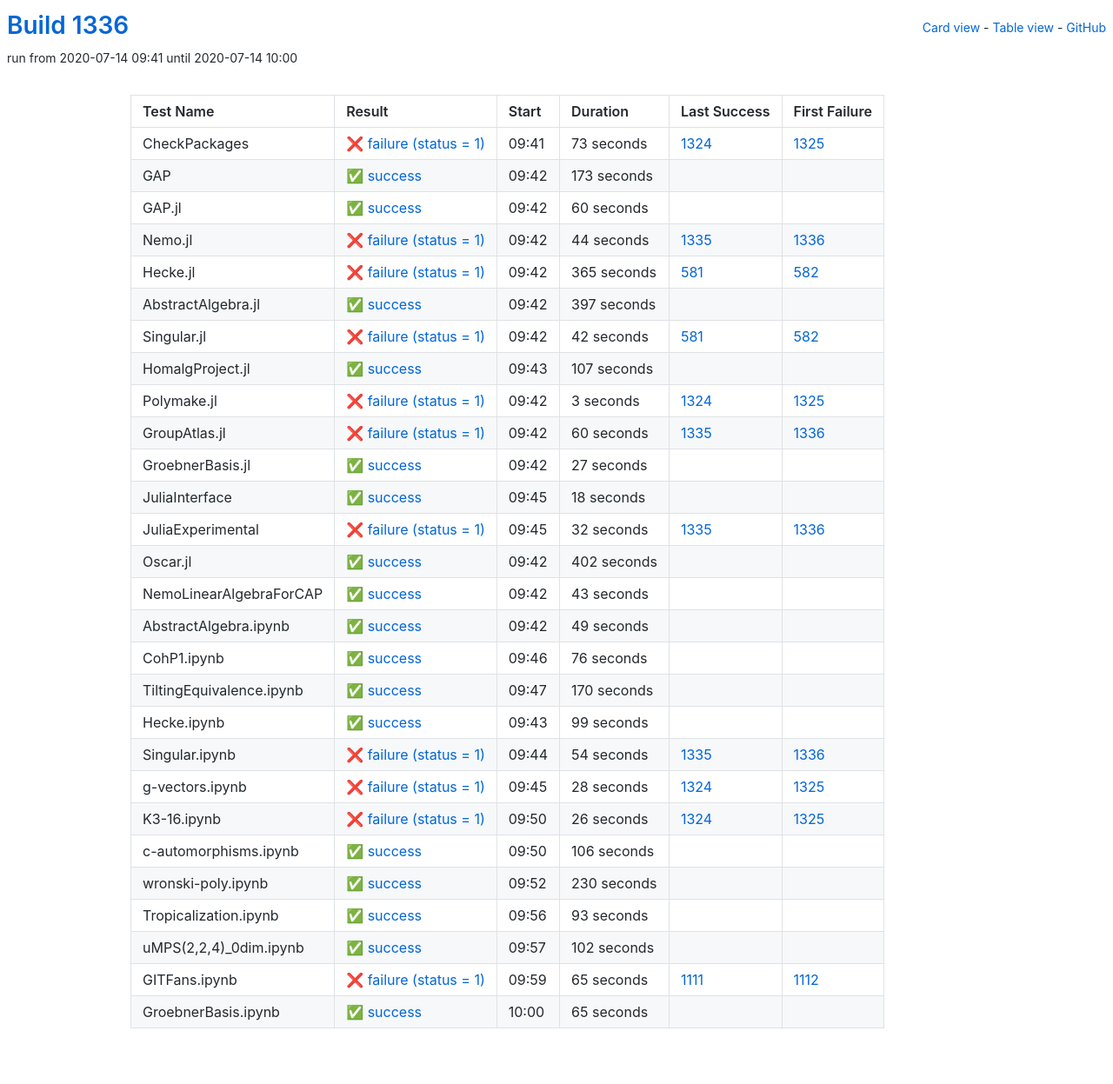
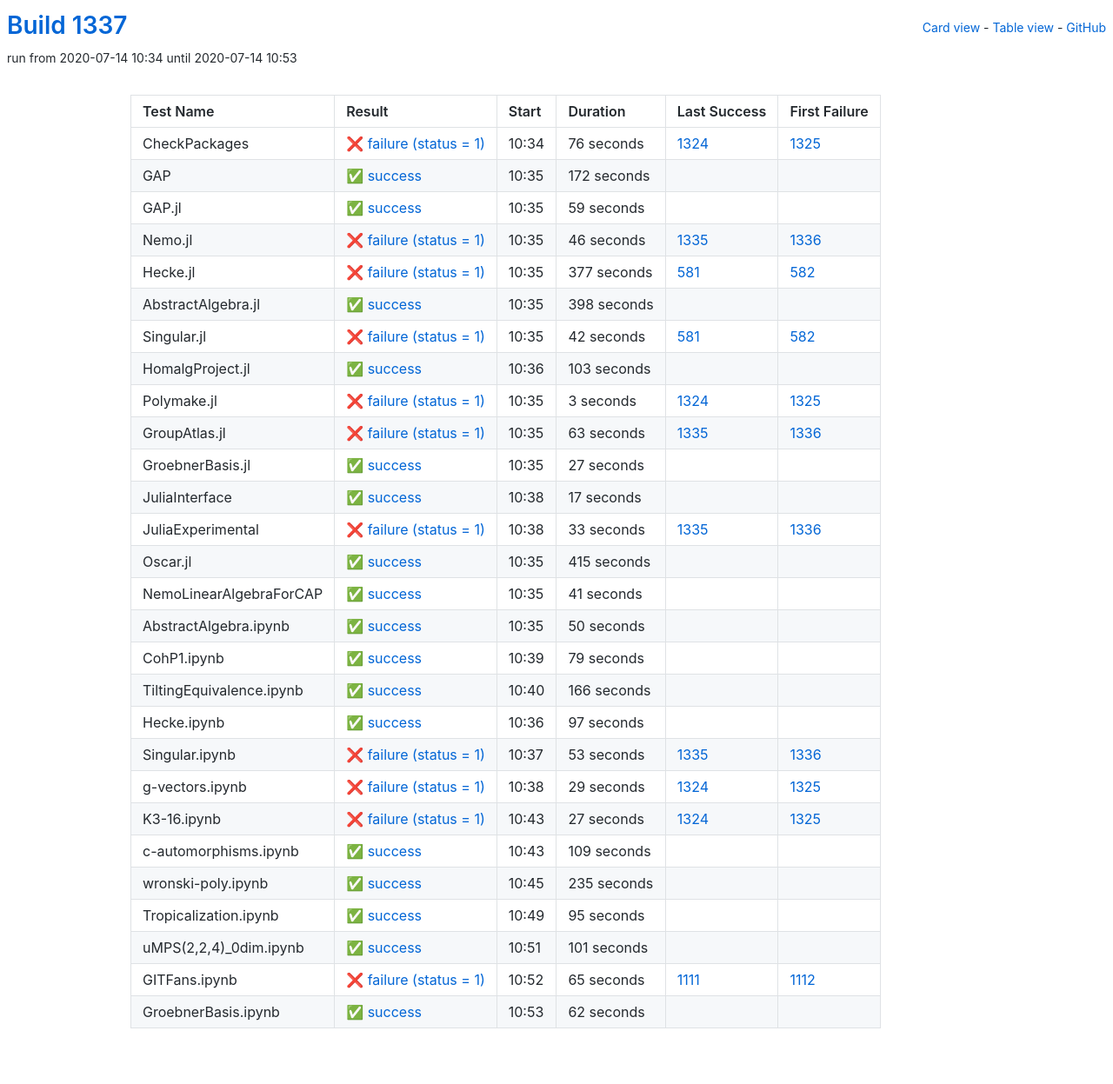
Before and after one commit to oscar-system/oscar-ci-status-1.4, a Jekyll site: the page built from table.html, in a window 1280 px wide. Shown: the whole page at 87% size. Built offline with Jekyll 4.4.1, drawn with Linux system fonts in a browser that asks for light colours.

Commit message:
Build #1337

```diff
--- a/_data/ci.yml
+++ b/_data/ci.yml
@@ -1,6 +1,6 @@
 ---
-build: 1336
-build_url: https://oscarci.mathematik.uni-kl.de/job/oscar-julia-1.4/1336/
+build: 1337
+build_url: https://oscarci.mathematik.uni-kl.de/job/oscar-julia-1.4/1337/
 job: oscar-julia-1.4
 organization: oscar-system
 repo: oscar-ci-status-1.4
@@ -8,80 +8,80 @@ repourl: https://github.com/oscar-system/oscar-ci-status-1.4
 tests:
 - name: CheckPackages
   id: checkpackages
-  log: https://oscarci.mathematik.uni-kl.de/job/oscar-julia-1.4/1336/artifact/logs/build-1336/CheckPackages.log
-  start: 2020-07-14 09:41
+  log: https://oscarci.mathematik.uni-kl.de/job/oscar-julia-1.4/1337/artifact/logs/build-1337/CheckPackages.log
+  start: 2020-07-14 10:34
   success: false
   exitcode: 1
   status: failure
-  duration: 73
+  duration: 76
   last_success: 1324
   last_success_url: https://oscarci.mathematik.uni-kl.de/job/oscar-julia-1.4/1324/
   first_failure: 1325
   first_failure_url: https://oscarci.mathematik.uni-kl.de/job/oscar-julia-1.4/1325/
 - name: GAP
   id: gap
-  log: https://oscarci.mathematik.uni-kl.de/job/oscar-julia-1.4/1336/artifact/logs/build-1336/GAP.log
-  start: 2020-07-14 09:42
+  log: https://oscarci.mathematik.uni-kl.de/job/oscar-julia-1.4/1337/artifact/logs/build-1337/GAP.log
+  start: 2020-07-14 10:35
   success: true
   exitcode: 0
   status: success
-  duration: 173
+  duration: 172
   last_success: false
   last_success_url:
   first_failure: false
   first_failure_url:
 - name: GAP.jl
   id: gap-jl
-  log: https://oscarci.mathematik.uni-kl.de/job/oscar-julia-1.4/1336/artifact/logs/build-1336/GAP.jl.log
-  start: 2020-07-14 09:42
+  log: https://oscarci.mathematik.uni-kl.de/job/oscar-julia-1.4/1337/artifact/logs/build-1337/GAP.jl.log
+  start: 2020-07-14 10:35
   success: true
   exitcode: 0
   status: success
-  duration: 60
+  duration: 59
   last_success: false
   last_success_url:
   first_failure: false
   first_failure_url:
 - name: Nemo.jl
   id: nemo-jl
-  log: https://oscarci.mathematik.uni-kl.de/job/oscar-julia-1.4/1336/artifact/logs/build-1336/Nemo.jl.log
-  start: 2020-07-14 09:42
+  log: https://oscarci.mathematik.uni-kl.de/job/oscar-julia-1.4/1337/artifact/logs/build-1337/Nemo.jl.log
+  start: 2020-07-14 10:35
   success: false
   exitcode: 1
   status: failure
-  duration: 44
+  duration: 46
   last_success: 1335
   last_success_url: https://oscarci.mathematik.uni-kl.de/job/oscar-julia-1.4/1335/
   first_failure: 1336
   first_failure_url: https://oscarci.mathematik.uni-kl.de/job/oscar-julia-1.4/1336/
 - name: Hecke.jl
   id: hecke-jl
-  log: https://oscarci.mathematik.uni-kl.de/job/oscar-julia-1.4/1336/artifact/logs/build-1336/Hecke.jl.log
-  start: 2020-07-14 09:42
+  log: https://oscarci.mathematik.uni-kl.de/job/oscar-julia-1.4/1337/artifact/logs/build-1337/Hecke.jl.log
+  start: 2020-07-14 10:35
   success: false
   exitcode: 1
   status: failure
-  duration: 365
+  duration: 377
   last_success: 581
   last_success_url: https://oscarci.mathematik.uni-kl.de/job/oscar-julia-1.4/581/
   first_failure: 582
   first_failure_url: https://oscarci.mathematik.uni-kl.de/job/oscar-julia-1.4/582/
 - name: AbstractAlgebra.jl
   id: abstractalgebra-jl
-  log: https://oscarci.mathematik.uni-kl.de/job/oscar-julia-1.4/1336/artifact/logs/build-1336/AbstractAlgebra.jl.log
-  start: 2020-07-14 09:42
+  log: https://oscarci.mathematik.uni-kl.de/job/oscar-julia-1.4/1337/artifact/logs/build-1337/AbstractAlgebra.jl.log
+  start: 2020-07-14 10:35
   success: true
   exitcode: 0
   status: success
-  duration: 397
+  duration: 398
   last_success: false
   last_success_url:
   first_failure: false
   first_failure_url:
 - name: Singular.jl
   id: singular-jl
-  log: https://oscarci.mathematik.uni-kl.de/job/oscar-julia-1.4/1336/artifact/logs/build-1336/Singular.jl.log
-  start: 2020-07-14 09:42
+  log: https://oscarci.mathematik.uni-kl.de/job/oscar-julia-1.4/1337/artifact/logs/build-1337/Singular.jl.log
+  start: 2020-07-14 10:35
   success: false
   exitcode: 1
   status: failure
@@ -92,20 +92,20 @@ tests:
   first_failure_url: https://oscarci.mathematik.uni-kl.de/job/oscar-julia-1.4/582/
 - name: HomalgProject.jl
   id: homalgproject-jl
-  log: https://oscarci.mathematik.uni-kl.de/job/oscar-julia-1.4/1336/artifact/logs/build-1336/HomalgProject.jl.log
-  start: 2020-07-14 09:43
+  log: https://oscarci.mathematik.uni-kl.de/job/oscar-julia-1.4/1337/artifact/logs/build-1337/HomalgProject.jl.log
+  start: 2020-07-14 10:36
   success: true
   exitcode: 0
   status: success
-  duration: 107
+  duration: 103
   last_success: false
   last_success_url:
   first_failure: false
   first_failure_url:
 - name: Polymake.jl
   id: polymake-jl
-  log: https://oscarci.mathematik.uni-kl.de/job/oscar-julia-1.4/1336/artifact/logs/build-1336/Polymake.jl.log
-  start: 2020-07-14 09:42
+  log: https://oscarci.mathematik.uni-kl.de/job/oscar-julia-1.4/1337/artifact/logs/build-1337/Polymake.jl.log
+  start: 2020-07-14 10:35
   success: false
   exitcode: 1
   status: failure
@@ -116,20 +116,20 @@ tests:
   first_failure_url: https://oscarci.mathematik.uni-kl.de/job/oscar-julia-1.4/1325/
 - name: GroupAtlas.jl
   id: groupatlas-jl
-  log: https://oscarci.mathematik.uni-kl.de/job/oscar-julia-1.4/1336/artifact/logs/build-1336/GroupAtlas.jl.log
-  start: 2020-07-14 09:42
+  log: https://oscarci.mathematik.uni-kl.de/job/oscar-julia-1.4/1337/artifact/logs/build-1337/GroupAtlas.jl.log
+  start: 2020-07-14 10:35
   success: false
   exitcode: 1
   status: failure
-  duration: 60
+  duration: 63
   last_success: 1335
   last_success_url: https://oscarci.mathematik.uni-kl.de/job/oscar-julia-1.4/1335/
   first_failure: 1336
   first_failure_url: https://oscarci.mathematik.uni-kl.de/job/oscar-julia-1.4/1336/
 - name: GroebnerBasis.jl
   id: groebnerbasis-jl
-  log: https://oscarci.mathematik.uni-kl.de/job/oscar-julia-1.4/1336/artifact/logs/build-1336/GroebnerBasis.jl.log
-  start: 2020-07-14 09:42
+  log: https://oscarci.mathematik.uni-kl.de/job/oscar-julia-1.4/1337/artifact/logs/build-1337/GroebnerBasis.jl.log
+  start: 2020-07-14 10:35
   success: true
   exitcode: 0
   status: success
@@ -140,188 +140,188 @@ tests:
   first_failure_url:
 - name: JuliaInterface
   id: juliainterface
-  log: https://oscarci.mathematik.uni-kl.de/job/oscar-julia-1.4/1336/artifact/logs/build-1336/JuliaInterface.log
-  start: 2020-07-14 09:45
+  log: https://oscarci.mathematik.uni-kl.de/job/oscar-julia-1.4/1337/artifact/logs/build-1337/JuliaInterface.log
+  start: 2020-07-14 10:38
   success: true
   exitcode: 0
   status: success
-  duration: 18
+  duration: 17
   last_success: false
   last_success_url:
   first_failure: false
   first_failure_url:
 - name: JuliaExperimental
   id: juliaexperimental
-  log: https://oscarci.mathematik.uni-kl.de/job/oscar-julia-1.4/1336/artifact/logs/build-1336/JuliaExperimental.log
-  start: 2020-07-14 09:45
+  log: https://oscarci.mathematik.uni-kl.de/job/oscar-julia-1.4/1337/artifact/logs/build-1337/JuliaExperimental.log
+  start: 2020-07-14 10:38
   success: false
   exitcode: 1
   status: failure
-  duration: 32
+  duration: 33
   last_success: 1335
   last_success_url: https://oscarci.mathematik.uni-kl.de/job/oscar-julia-1.4/1335/
   first_failure: 1336
   first_failure_url: https://oscarci.mathematik.uni-kl.de/job/oscar-julia-1.4/1336/
 - name: Oscar.jl
   id: oscar-jl
-  log: https://oscarci.mathematik.uni-kl.de/job/oscar-julia-1.4/1336/artifact/logs/build-1336/Oscar.jl.log
-  start: 2020-07-14 09:42
+  log: https://oscarci.mathematik.uni-kl.de/job/oscar-julia-1.4/1337/artifact/logs/build-1337/Oscar.jl.log
+  start: 2020-07-14 10:35
   success: true
   exitcode: 0
   status: success
-  duration: 402
+  duration: 415
   last_success: false
   last_success_url:
   first_failure: false
   first_failure_url:
 - name: NemoLinearAlgebraForCAP
   id: nemolinearalgebraforcap
-  log: https://oscarci.mathematik.uni-kl.de/job/oscar-julia-1.4/1336/artifact/logs/build-1336/NemoLinearAlgebraForCAP.log
-  start: 2020-07-14 09:42
+  log: https://oscarci.mathematik.uni-kl.de/job/oscar-julia-1.4/1337/artifact/logs/build-1337/NemoLinearAlgebraForCAP.log
+  start: 2020-07-14 10:35
   success: true
   exitcode: 0
   status: success
-  duration: 43
+  duration: 41
   last_success: false
   last_success_url:
   first_failure: false
   first_failure_url:
 - name: AbstractAlgebra.ipynb
   id: abstractalgebra-ipynb
-  log: https://oscarci.mathematik.uni-kl.de/job/oscar-julia-1.4/1336/artifact/logs/build-1336/AbstractAlgebra.ipynb.log
-  start: 2020-07-14 09:42
+  log: https://oscarci.mathematik.uni-kl.de/job/oscar-julia-1.4/1337/artifact/logs/build-1337/AbstractAlgebra.ipynb.log
+  start: 2020-07-14 10:35
   success: true
   exitcode: 0
   status: success
-  duration: 49
+  duration: 50
   last_success: false
   last_success_url:
   first_failure: false
   first_failure_url:
 - name: CohP1.ipynb
   id: cohp1-ipynb
-  log: https://oscarci.mathematik.uni-kl.de/job/oscar-julia-1.4/1336/artifact/logs/build-1336/CohP1.ipynb.log
-  start: 2020-07-14 09:46
+  log: https://oscarci.mathematik.uni-kl.de/job/oscar-julia-1.4/1337/artifact/logs/build-1337/CohP1.ipynb.log
+  start: 2020-07-14 10:39
   success: true
   exitcode: 0
   status: success
-  duration: 76
+  duration: 79
   last_success: false
   last_success_url:
   first_failure: false
   first_failure_url:
 - name: TiltingEquivalence.ipynb
   id: tiltingequivalence-ipynb
-  log: https://oscarci.mathematik.uni-kl.de/job/oscar-julia-1.4/1336/artifact/logs/build-1336/TiltingEquivalence.ipynb.log
-  start: 2020-07-14 09:47
+  log: https://oscarci.mathematik.uni-kl.de/job/oscar-julia-1.4/1337/artifact/logs/build-1337/TiltingEquivalence.ipynb.log
+  start: 2020-07-14 10:40
   success: true
   exitcode: 0
   status: success
-  duration: 170
+  duration: 166
   last_success: false
   last_success_url:
   first_failure: false
   first_failure_url:
 - name: Hecke.ipynb
   id: hecke-ipynb
-  log: https://oscarci.mathematik.uni-kl.de/job/oscar-julia-1.4/1336/artifact/logs/build-1336/Hecke.ipynb.log
-  start: 2020-07-14 09:43
+  log: https://oscarci.mathematik.uni-kl.de/job/oscar-julia-1.4/1337/artifact/logs/build-1337/Hecke.ipynb.log
+  start: 2020-07-14 10:36
   success: true
   exitcode: 0
   status: success
-  duration: 99
+  duration: 97
   last_success: false
   last_success_url:
   first_failure: false
   first_failure_url:
 - name: Singular.ipynb
   id: singular-ipynb
-  log: https://oscarci.mathematik.uni-kl.de/job/oscar-julia-1.4/1336/artifact/logs/build-1336/Singular.ipynb.log
-  start: 2020-07-14 09:44
+  log: https://oscarci.mathematik.uni-kl.de/job/oscar-julia-1.4/1337/artifact/logs/build-1337/Singular.ipynb.log
+  start: 2020-07-14 10:37
   success: false
   exitcode: 1
   status: failure
-  duration: 54
+  duration: 53
   last_success: 1335
   last_success_url: https://oscarci.mathematik.uni-kl.de/job/oscar-julia-1.4/1335/
   first_failure: 1336
   first_failure_url: https://oscarci.mathematik.uni-kl.de/job/oscar-julia-1.4/1336/
 - name: g-vectors.ipynb
   id: g-vectors-ipynb
-  log: https://oscarci.mathematik.uni-kl.de/job/oscar-julia-1.4/1336/artifact/logs/build-1336/g-vectors.ipynb.log
-  start: 2020-07-14 09:45
+  log: https://oscarci.mathematik.uni-kl.de/job/oscar-julia-1.4/1337/artifact/logs/build-1337/g-vectors.ipynb.log
+  start: 2020-07-14 10:38
   success: false
   exitcode: 1
   status: failure
-  duration: 28
+  duration: 29
   last_success: 1324
   last_success_url: https://oscarci.mathematik.uni-kl.de/job/oscar-julia-1.4/1324/
   first_failure: 1325
   first_failure_url: https://oscarci.mathematik.uni-kl.de/job/oscar-julia-1.4/1325/
 - name: K3-16.ipynb
   id: k3-16-ipynb
-  log: https://oscarci.mathematik.uni-kl.de/job/oscar-julia-1.4/1336/artifact/logs/build-1336/K3-16.ipynb.log
-  start: 2020-07-14 09:50
+  log: https://oscarci.mathematik.uni-kl.de/job/oscar-julia-1.4/1337/artifact/logs/build-1337/K3-16.ipynb.log
+  start: 2020-07-14 10:43
   success: false
   exitcode: 1
   status: failure
-  duration: 26
+  duration: 27
   last_success: 1324
   last_success_url: https://oscarci.mathematik.uni-kl.de/job/oscar-julia-1.4/1324/
   first_failure: 1325
   first_failure_url: https://oscarci.mathematik.uni-kl.de/job/oscar-julia-1.4/1325/
 - name: c-automorphisms.ipynb
   id: c-automorphisms-ipynb
-  log: https://oscarci.mathematik.uni-kl.de/job/oscar-julia-1.4/1336/artifact/logs/build-1336/c-automorphisms.ipynb.log
-  start: 2020-07-14 09:50
+  log: https://oscarci.mathematik.uni-kl.de/job/oscar-julia-1.4/1337/artifact/logs/build-1337/c-automorphisms.ipynb.log
+  start: 2020-07-14 10:43
   success: true
   exitcode: 0
   status: success
-  duration: 106
+  duration: 109
   last_success: false
   last_success_url:
   first_failure: false
   first_failure_url:
 - name: wronski-poly.ipynb
   id: wronski-poly-ipynb
-  log: https://oscarci.mathematik.uni-kl.de/job/oscar-julia-1.4/1336/artifact/logs/build-1336/wronski-poly.ipynb.log
-  start: 2020-07-14 09:52
+  log: https://oscarci.mathematik.uni-kl.de/job/oscar-julia-1.4/1337/artifact/logs/build-1337/wronski-poly.ipynb.log
+  start: 2020-07-14 10:45
   success: true
   exitcode: 0
   status: success
-  duration: 230
+  duration: 235
   last_success: false
   last_success_url:
   first_failure: false
   first_failure_url:
 - name: Tropicalization.ipynb
   id: tropicalization-ipynb
-  log: https://oscarci.mathematik.uni-kl.de/job/oscar-julia-1.4/1336/artifact/logs/build-1336/Tropicalization.ipynb.log
-  start: 2020-07-14 09:56
+  log: https://oscarci.mathematik.uni-kl.de/job/oscar-julia-1.4/1337/artifact/logs/build-1337/Tropicalization.ipynb.log
+  start: 2020-07-14 10:49
   success: true
   exitcode: 0
   status: success
-  duration: 93
+  duration: 95
   last_success: false
   last_success_url:
   first_failure: false
   first_failure_url:
 - name: uMPS(2,2,4)_0dim.ipynb
   id: umps-2-2-4-0dim-ipynb
-  log: https://oscarci.mathematik.uni-kl.de/job/oscar-julia-1.4/1336/artifact/logs/build-1336/uMPS-2-2-4-_0dim.ipynb.log
-  start: 2020-07-14 09:57
+  log: https://oscarci.mathematik.uni-kl.de/job/oscar-julia-1.4/1337/artifact/logs/build-1337/uMPS-2-2-4-_0dim.ipynb.log
+  start: 2020-07-14 10:51
   success: true
   exitcode: 0
   status: success
-  duration: 102
+  duration: 101
   last_success: false
   last_success_url:
   first_failure: false
   first_failure_url:
 - name: GITFans.ipynb
   id: gitfans-ipynb
-  log: https://oscarci.mathematik.uni-kl.de/job/oscar-julia-1.4/1336/artifact/logs/build-1336/GITFans.ipynb.log
-  start: 2020-07-14 09:59
+  log: https://oscarci.mathematik.uni-kl.de/job/oscar-julia-1.4/1337/artifact/logs/build-1337/GITFans.ipynb.log
+  start: 2020-07-14 10:52
   success: false
   exitcode: 1
   status: failure
@@ -332,12 +332,12 @@ tests:
   first_failure_url: https://oscarci.mathematik.uni-kl.de/job/oscar-julia-1.4/1112/
 - name: GroebnerBasis.ipynb
   id: groebnerbasis-ipynb
-  log: https://oscarci.mathematik.uni-kl.de/job/oscar-julia-1.4/1336/artifact/logs/build-1336/GroebnerBasis.ipynb.log
-  start: 2020-07-14 10:00
+  log: https://oscarci.mathematik.uni-kl.de/job/oscar-julia-1.4/1337/artifact/logs/build-1337/GroebnerBasis.ipynb.log
+  start: 2020-07-14 10:53
   success: true
   exitcode: 0
   status: success
-  duration: 65
+  duration: 62
   last_success: false
   last_success_url:
   first_failure: false
```
Also changed, not shown: README.md.
